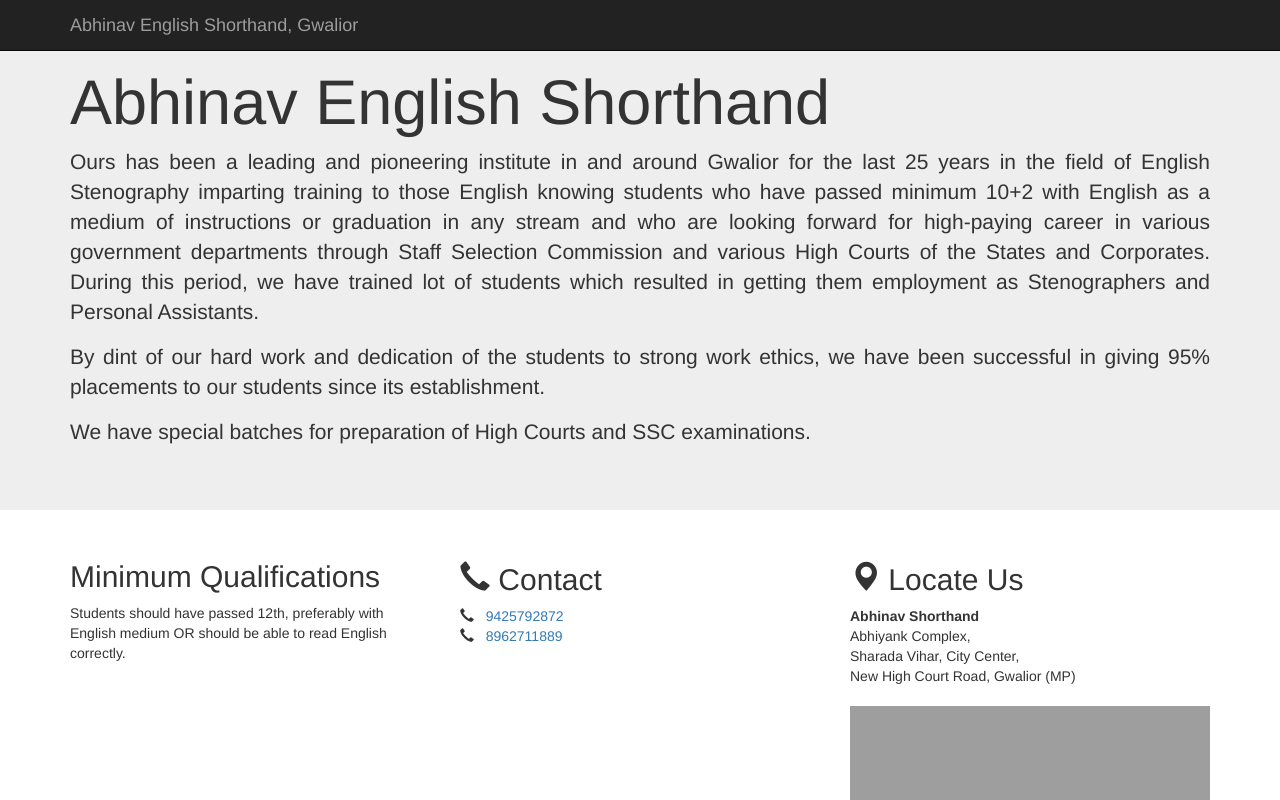
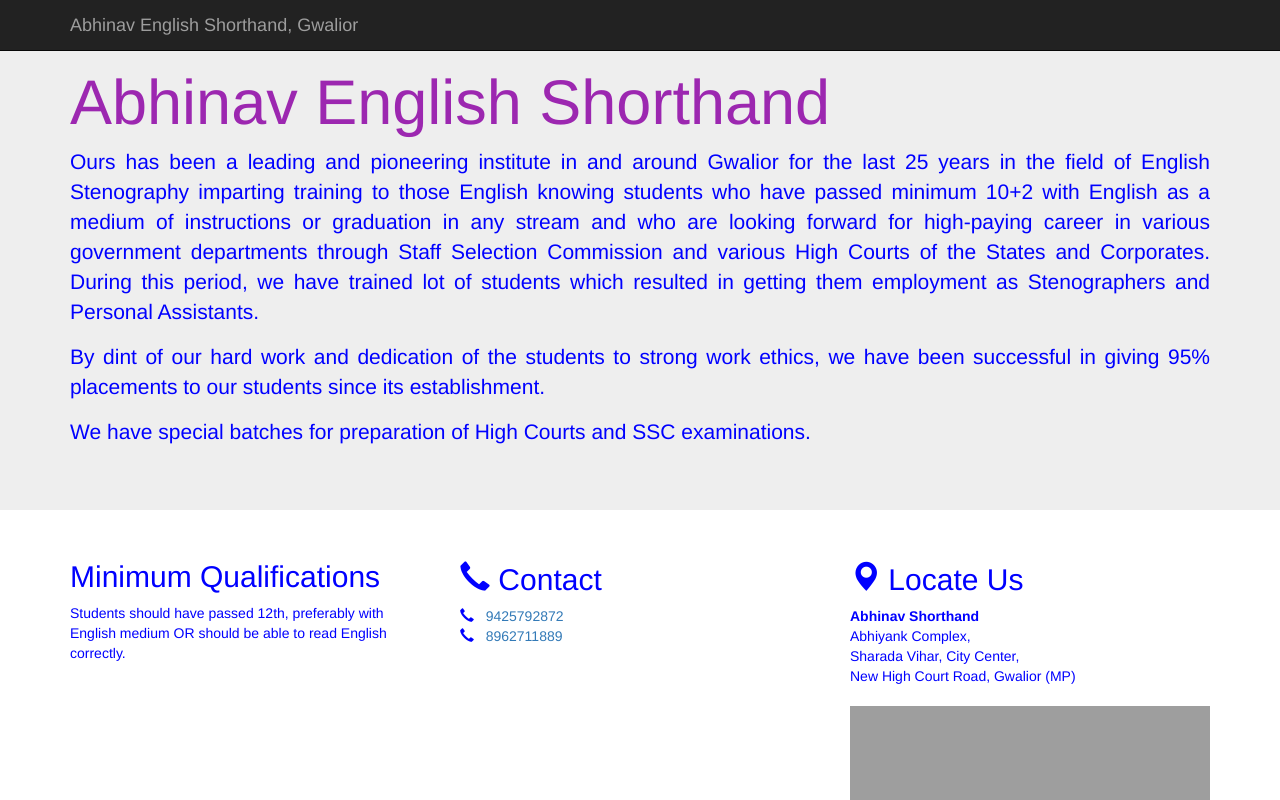
Before and after one commit to ketan/anilpadegaonkar.github.io, a plain HTML site: page index.html in a window 1280 px wide. Shown: the top 800 px of the page. Drawn offline with nearby package versions, Linux system fonts and the light colour scheme; grey boxes are pictures that could not be loaded.

Commit message:
Update index.html

```diff
--- a/index.html
+++ b/index.html
@@ -18,7 +18,7 @@
       <script src="//oss.maxcdn.com/respond/1.4.2/respond.min.js"></script>
     <![endif]-->
   </head>
-  <body>
+  <body style="color: blue;">
     <nav class="navbar navbar-inverse navbar-fixed-top">
       <div class="container">
         <div class="navbar-header">
@@ -30,7 +30,7 @@
     <!-- Main jumbotron for a primary marketing message or call to action -->
     <div class="jumbotron">
       <div class="container">
-        <h1>Abhinav English Shorthand</h1>
+        <h1 style="color: #9C27B0;">Abhinav English Shorthand</h1>
 
         <p class="text-justify">
           Ours has been a leading and pioneering institute in and around Gwalior for the last 25 years in the field of English
```
